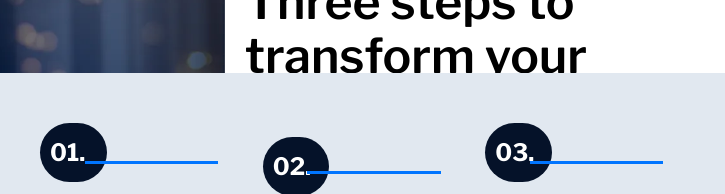
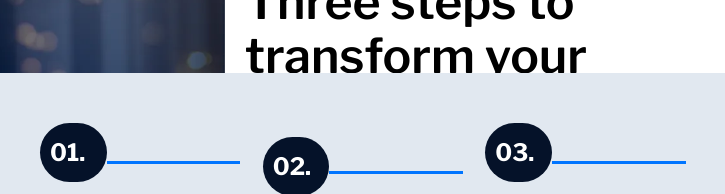
Before and after one commit to mahesh-adepu/Business-website, a plain HTML site: page index.html in a window 1280 px wide. Shown: the part 3220-3414 px from the top of the page, 458-1183 px from the left. Drawn offline with nearby package versions, Linux system fonts and the light colour scheme.

Commit message:
Update style.css

```diff
--- a/style.css
+++ b/style.css
@@ -416,7 +416,7 @@ gap: 10px;
     position: absolute;
     top: 15%;
     background-color: #0075FF;
-    left: 20%;
+    left: 30%;
 }
 #counter{
     padding: 70px 20px;
```
